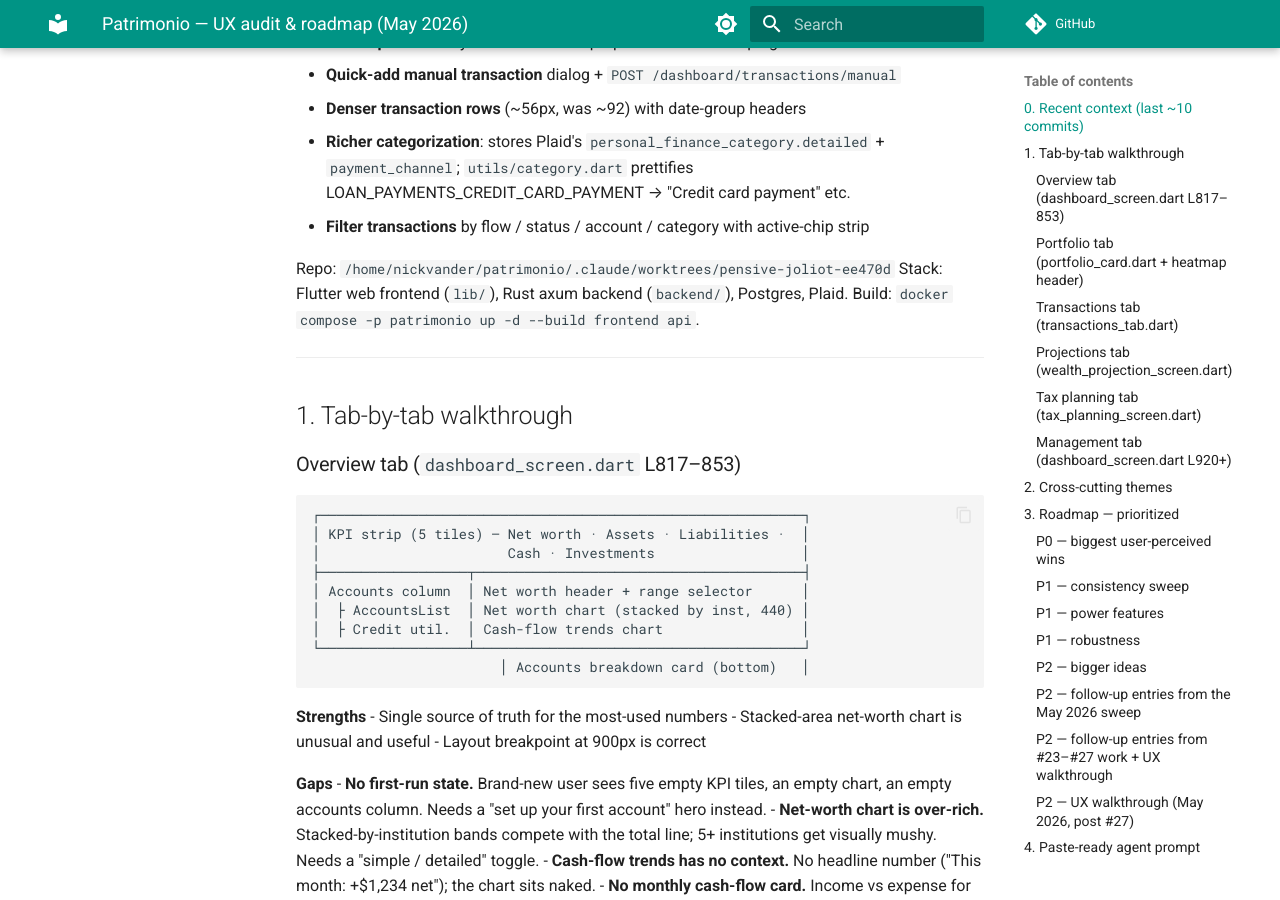
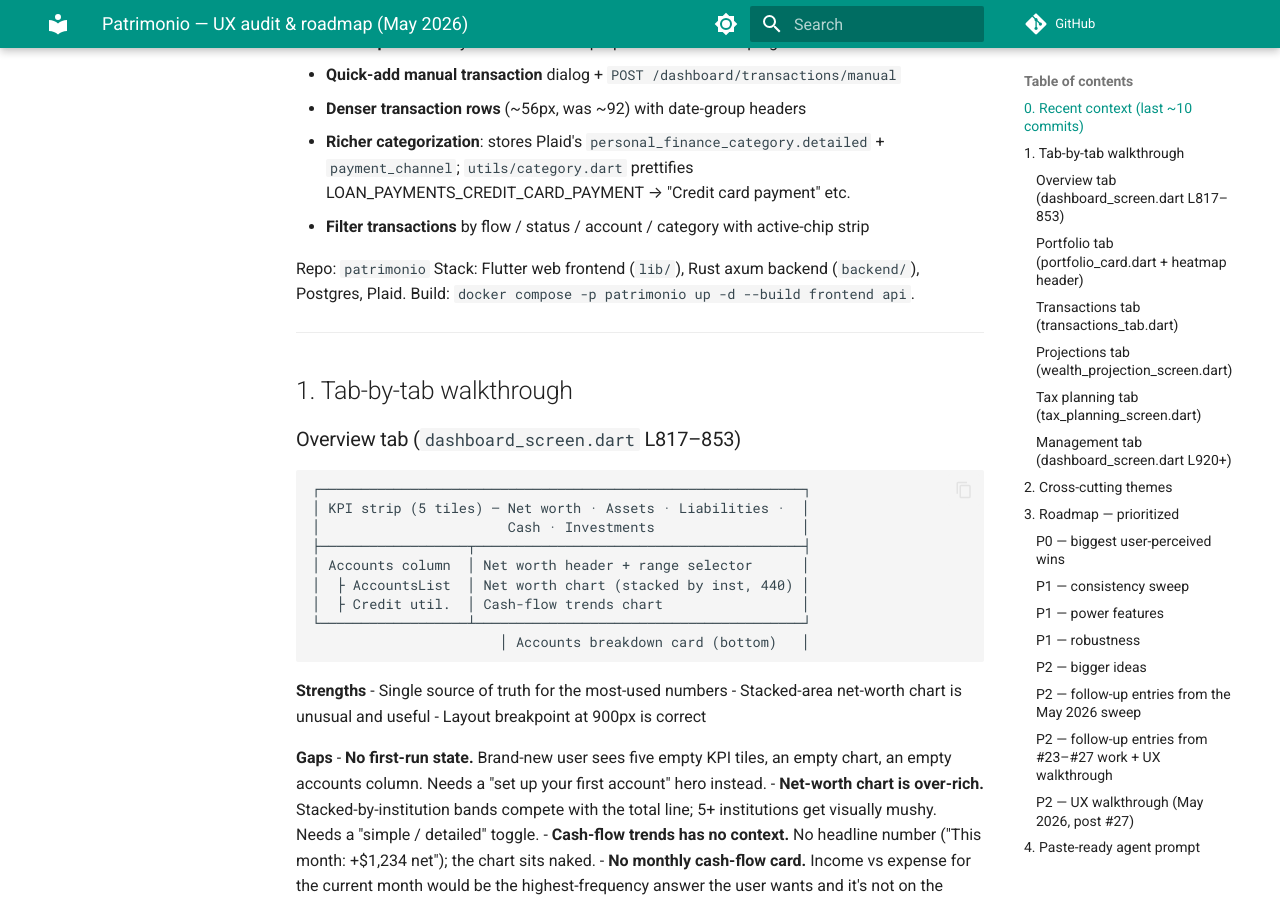
Before and after one commit to nickvander/patrimonio, an MkDocs documentation site: the page built from docs/ux-audit-roadmap.md, in a window 1280 px wide and 900 px high, scrolled down 788 px. Built offline with MkDocs 1.6.1 and Material for MkDocs 9.7.7, drawn with Linux system fonts in a browser that asks for light colours; comment, search, counter and statistics services are not loaded.

Commit message:
chore(repo): drop personal worktree path from a doc for open-sourcing

```diff
--- a/docs/ux-audit-roadmap.md
+++ b/docs/ux-audit-roadmap.md
@@ -24,7 +24,7 @@ What landed in this branch already so the next pass doesn't redo it:
 - **Richer categorization**: stores Plaid's `personal_finance_category.detailed` + `payment_channel`; `utils/category.dart` prettifies LOAN_PAYMENTS_CREDIT_CARD_PAYMENT → "Credit card payment" etc.
 - **Filter transactions** by flow / status / account / category with active-chip strip
 
-Repo: `/home/nickvander/patrimonio/.claude/worktrees/pensive-joliot-ee470d`
+Repo: `patrimonio`
 Stack: Flutter web frontend (`lib/`), Rust axum backend (`backend/`), Postgres, Plaid.
 Build: `docker compose -p patrimonio up -d --build frontend api`.
 
```
